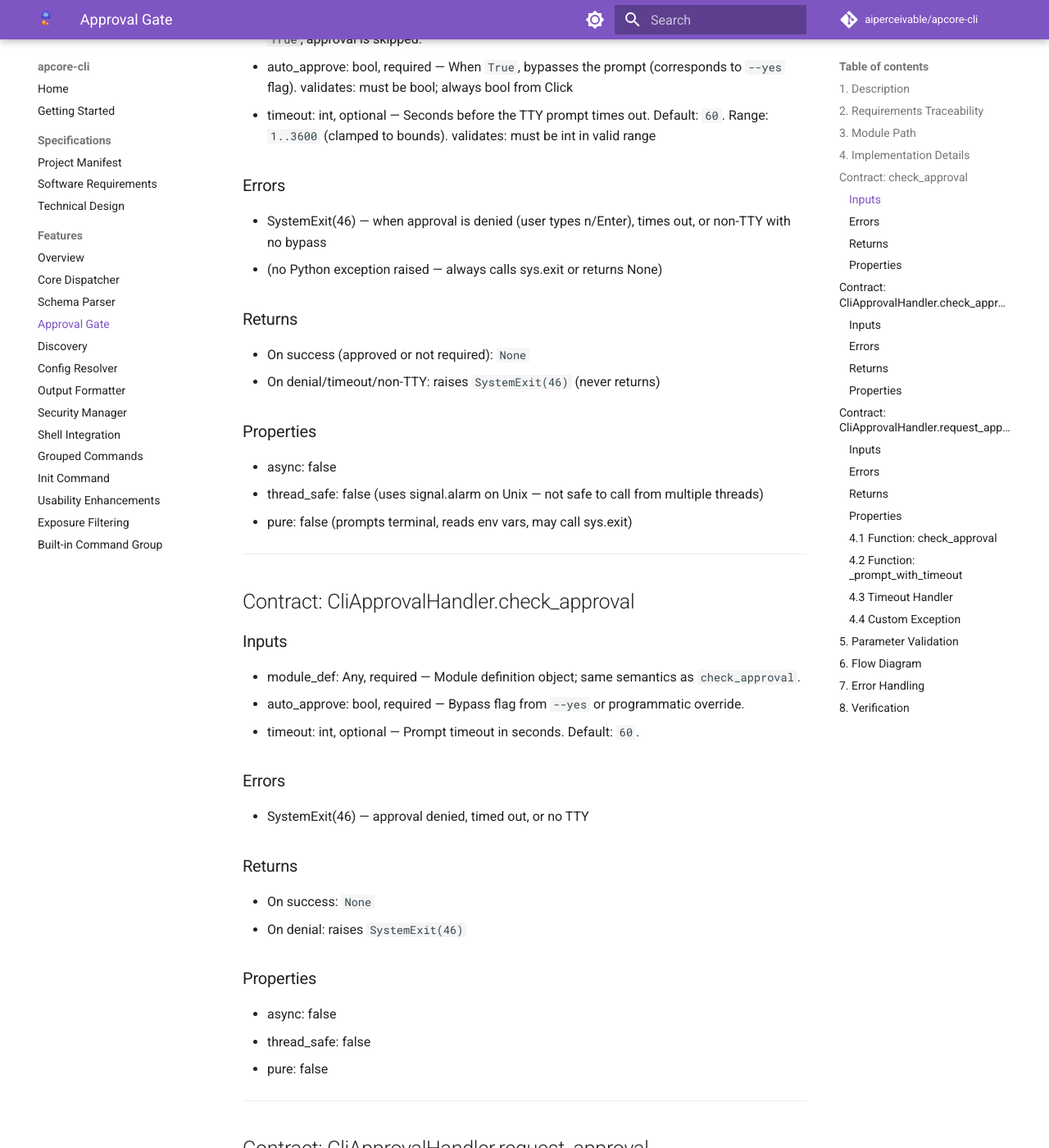
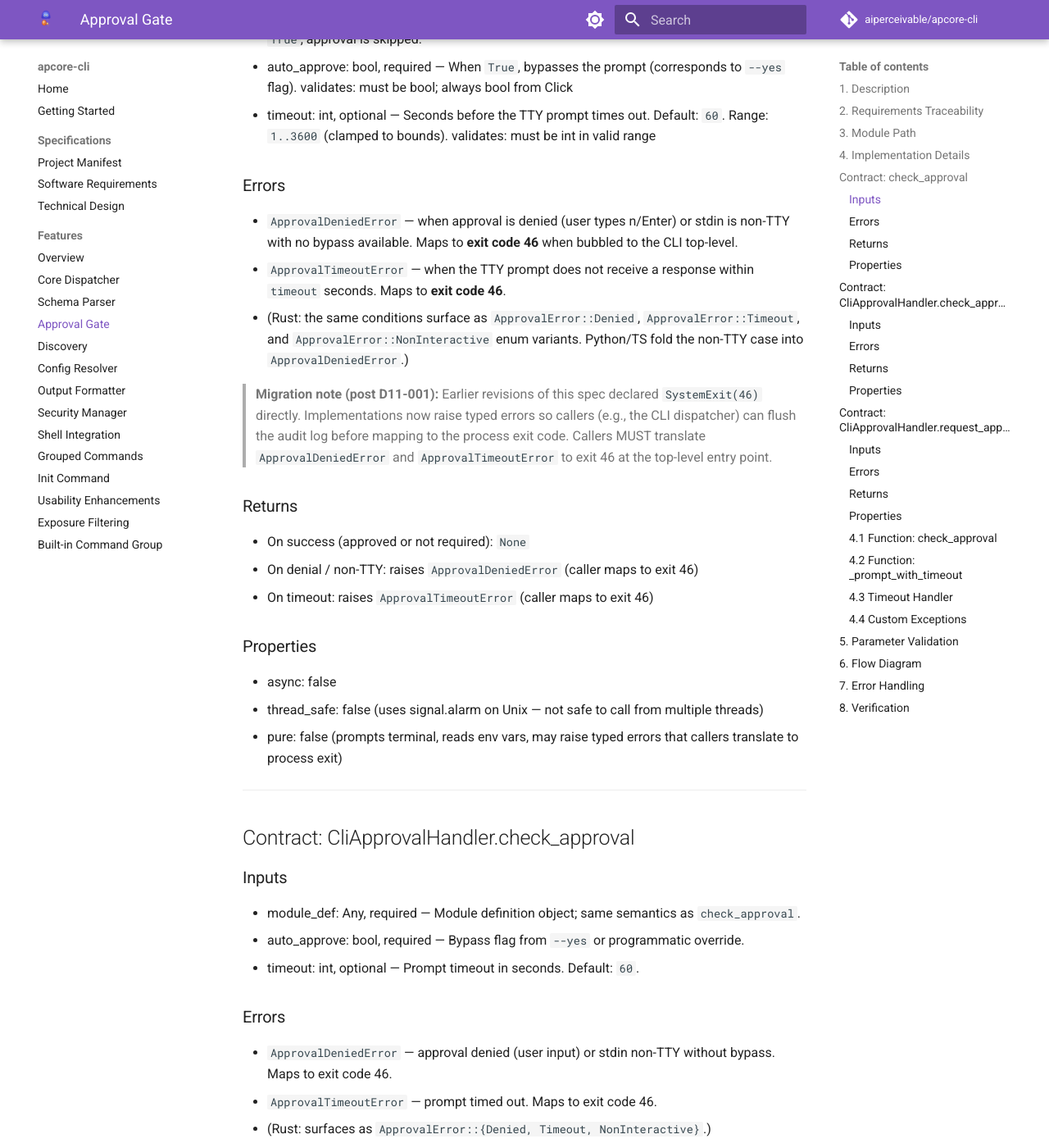
Before and after one commit to aiperceivable/apcore-cli, an MkDocs documentation site: the page built from docs/features/approval-gate.md, in a window 1280 px wide and 1400 px high, scrolled down 1279 px. Shown: the whole window at 82% size. Built offline with MkDocs 1.6.1 and Material for MkDocs 9.7.7, drawn with Linux system fonts in a browser that asks for light colours; comment, search, counter and statistics services are not loaded; some of the changed text lies outside the part shown.

Commit message:
fix(spec): align approval Contract with typed-error impl (D10-005)
Three Contract blocks (check_approval, CliApprovalHandler.check_approval,
CliApprovalHandler.request_approval) now declare ApprovalDeniedError /
ApprovalTimeoutError instead of SystemExit(46). Section 4.4 renamed to
Custom Exceptions and extended to include ApprovalDeniedError. Logic
Steps in 4.1 and 4.2 raise the typed errors (caller maps to exit 46
after audit flush). Migration note records the post-D11-001 transition
and clarifies that Rust surfaces the non-TTY case as a separate
ApprovalError::NonInteractive enum variant which Python/TS fold into
ApprovalDeniedError. Surfaced by /apcore-skills:audit --scope cli on
2026-04-26 as D10-005.

Co-Authored-By: Claude Opus 4.7 (1M context) <noreply@anthropic.com>

````diff
--- a/docs/features/approval-gate.md
+++ b/docs/features/approval-gate.md
@@ -44,17 +44,21 @@ The Approval Gate is a TTY-aware Human-in-the-Loop (HITL) middleware that interc
   validates: must be int in valid range
 
 ### Errors
-- SystemExit(46) — when approval is denied (user types n/Enter), times out, or non-TTY with no bypass
-- (no Python exception raised — always calls sys.exit or returns None)
+- `ApprovalDeniedError` — when approval is denied (user types n/Enter) or stdin is non-TTY with no bypass available. Maps to **exit code 46** when bubbled to the CLI top-level.
+- `ApprovalTimeoutError` — when the TTY prompt does not receive a response within `timeout` seconds. Maps to **exit code 46**.
+- (Rust: the same conditions surface as `ApprovalError::Denied`, `ApprovalError::Timeout`, and `ApprovalError::NonInteractive` enum variants. Python/TS fold the non-TTY case into `ApprovalDeniedError`.)
+
+> **Migration note (post D11-001):** Earlier revisions of this spec declared `SystemExit(46)` directly. Implementations now raise typed errors so callers (e.g., the CLI dispatcher) can flush the audit log before mapping to the process exit code. Callers MUST translate `ApprovalDeniedError` and `ApprovalTimeoutError` to exit 46 at the top-level entry point.
 
 ### Returns
 - On success (approved or not required): `None`
-- On denial/timeout/non-TTY: raises `SystemExit(46)` (never returns)
+- On denial / non-TTY: raises `ApprovalDeniedError` (caller maps to exit 46)
+- On timeout: raises `ApprovalTimeoutError` (caller maps to exit 46)
 
 ### Properties
 - async: false
 - thread_safe: false (uses signal.alarm on Unix — not safe to call from multiple threads)
-- pure: false (prompts terminal, reads env vars, may call sys.exit)
+- pure: false (prompts terminal, reads env vars, may raise typed errors that callers translate to process exit)
 
 ---
 
@@ -66,11 +70,14 @@ The Approval Gate is a TTY-aware Human-in-the-Loop (HITL) middleware that interc
 - timeout: int, optional — Prompt timeout in seconds. Default: `60`.
 
 ### Errors
-- SystemExit(46) — approval denied, timed out, or no TTY
+- `ApprovalDeniedError` — approval denied (user input) or stdin non-TTY without bypass. Maps to exit code 46.
+- `ApprovalTimeoutError` — prompt timed out. Maps to exit code 46.
+- (Rust: surfaces as `ApprovalError::{Denied, Timeout, NonInteractive}`.)
 
 ### Returns
 - On success: `None`
-- On denial: raises `SystemExit(46)`
+- On denial / non-TTY: raises `ApprovalDeniedError`
+- On timeout: raises `ApprovalTimeoutError`
 
 ### Properties
 - async: false
@@ -86,11 +93,14 @@ The Approval Gate is a TTY-aware Human-in-the-Loop (HITL) middleware that interc
 - context: Any, optional — Execution context (unused in v0.7, reserved for future async approval flows).
 
 ### Errors
-- SystemExit(46) — approval denied or timed out
+- `ApprovalDeniedError` — approval denied or stdin non-TTY without bypass. Maps to exit code 46.
+- `ApprovalTimeoutError` — prompt timed out. Maps to exit code 46.
+- (Rust: surfaces as `ApprovalError::{Denied, Timeout, NonInteractive}`.)
 
 ### Returns
 - On approval granted: `None`
-- On denial: raises `SystemExit(46)`
+- On denial / non-TTY: raises `ApprovalDeniedError`
+- On timeout: raises `ApprovalTimeoutError`
 
 ### Properties
 - async: false
@@ -122,9 +132,8 @@ Logic steps:
         - Log WARNING: "APCORE_CLI_AUTO_APPROVE is set to '{env_val}', expected '1'. Ignoring."
 6. Check TTY status: `is_tty = sys.stdin.isatty()`.
 7. If `not is_tty`:
-   - Write to stderr: "Error: Module '{module_id}' requires approval but no interactive terminal is available. Use --yes or set APCORE_CLI_AUTO_APPROVE=1 to bypass."
    - Log ERROR: "Non-interactive environment, no bypass provided for module '{module_id}'."
-   - Exit code 46.
+   - Raise `ApprovalDeniedError("Module '{module_id}' requires approval but no interactive terminal is available. Use --yes or set APCORE_CLI_AUTO_APPROVE=1 to bypass.")`. The CLI top-level catches this, flushes any pending audit records, writes the message to stderr, and exits with code 46. (Rust surfaces this case as `ApprovalError::NonInteractive` instead of `ApprovalError::Denied`.)
 8. If `is_tty`:
    - Call `_prompt_with_timeout(module_def)`.
 
@@ -147,12 +156,10 @@ Logic steps:
       - Return.
    d. If not `approved`:
       - Log WARNING: "Approval rejected by user for module '{module_id}'."
-      - Write to stderr: "Error: Approval denied."
-      - Exit code 46.
+      - Raise `ApprovalDeniedError("Approval denied.")`. The CLI top-level catches it, flushes pending audit records, writes the message to stderr, and exits with code 46.
 6. On timeout (SIGALRM or timer fires):
    - Log WARNING: "Approval timed out after {timeout}s for module '{module_id}'."
-   - Write to stderr: "Error: Approval prompt timed out after {timeout} seconds."
-   - Exit code 46.
+   - Raise `ApprovalTimeoutError(f"Approval prompt timed out after {timeout} seconds.")`. The CLI top-level catches it, flushes pending audit records, writes the message to stderr, and exits with code 46.
 
 ### 4.3 Timeout Handler
 
@@ -172,13 +179,20 @@ def _timeout_interrupt():
     )
 ```
 
-### 4.4 Custom Exception
+### 4.4 Custom Exceptions
 
 ```python
+class ApprovalDeniedError(Exception):
+    """Raised when approval is denied — user input, or non-TTY with no bypass."""
+    pass
+
+
 class ApprovalTimeoutError(Exception):
     """Raised when the approval prompt times out."""
     pass
 ```
+
+In Rust, the equivalent set is encoded as variants of a single `ApprovalError` enum (`Denied`, `Timeout`, `NonInteractive`). The Python/TS `ApprovalDeniedError` covers both Rust's `Denied` and `NonInteractive` cases.
 
 ---
 
````
